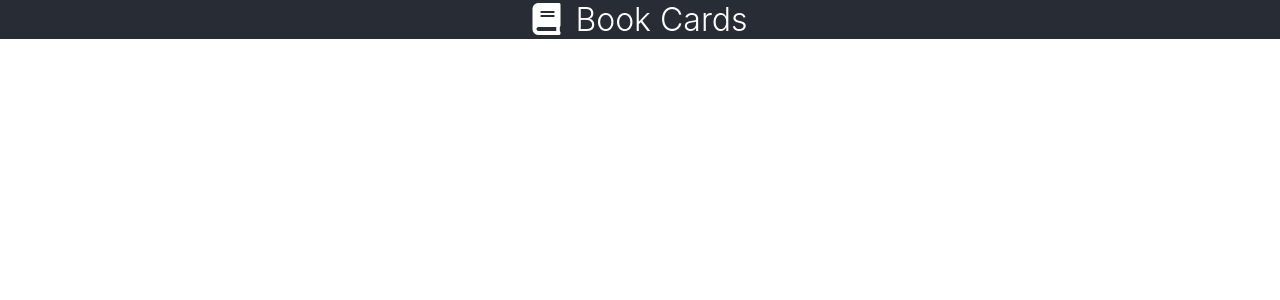
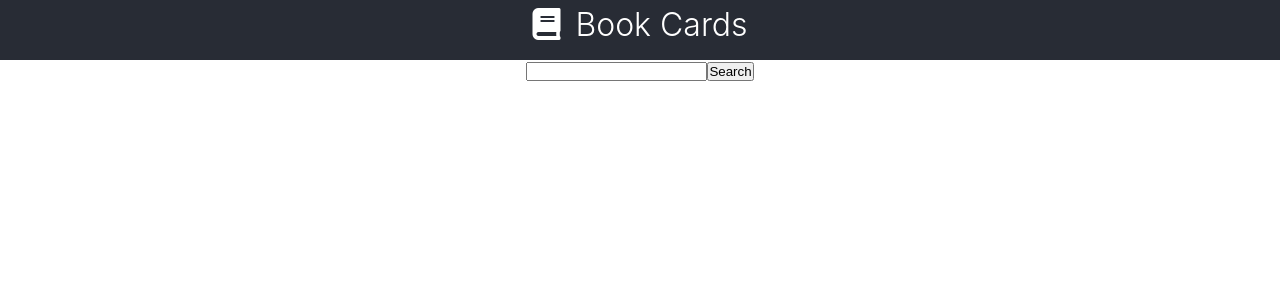
Before and after one commit to MartinMwiti/ReactJS-Apps, a React (Create React App) app in the folder news_app/: page / in a window 1280 px wide. Shown: the top 300 px of the page. Built offline with nearby package versions, Linux system fonts and the light colour scheme.

Commit message:
searchbox component update

```diff
--- a/news_app/src/App.css
+++ b/news_app/src/App.css
@@ -12,7 +12,9 @@
   background: #282C35;
   color: #fff;
   text-align: center;
-  width: 100%
+  width: 100%;
+  height: 60px;
+  padding-top: 5px
 }
 
 header h1{
--- a/news_app/src/App.js
+++ b/news_app/src/App.js
@@ -1,13 +1,17 @@
 import React, { Component } from 'react'
 import './App.css'
 
-import Header from './Header'
+// components
+import Header from './components/Header'
+import Books from './components/Books'
+
 
 class App extends Component {
   render() {
     return (
       <div className="App">
         <Header />
+        <Books />
       </div>
     )
   }
--- /dev/null
+++ b/news_app/src/components/Books.js
@@ -0,0 +1,16 @@
+import React, { Component } from 'react'
+
+// components
+import SearchArea from './SearchArea'
+
+class Books extends Component {
+    render() {
+        return (
+            <div>
+                <SearchArea />
+            </div>
+        )
+    }
+}
+
+export default Books
--- a/news_app/src/Header.js
+++ b/news_app/src/components/Header.js
@@ -3,7 +3,7 @@
 function Header() {
     return (
         <header>
-            <i class="fas fa-book fa-2x"></i>
+            <i className="fas fa-book fa-2x"></i>
             <h1>Book Cards</h1>
         </header>
     )
--- /dev/null
+++ b/news_app/src/components/SearchArea.js
@@ -0,0 +1,19 @@
+import React from 'react'
+
+const SearchArea = () => {
+
+    return (
+        <div className="search-area">
+            <form action="">
+                <input
+                    type="text"
+                    name=""
+                    value=""
+                />
+                <button type="submit">Search</button>
+            </form>
+        </div>
+    )
+}
+
+export default SearchArea;
```
